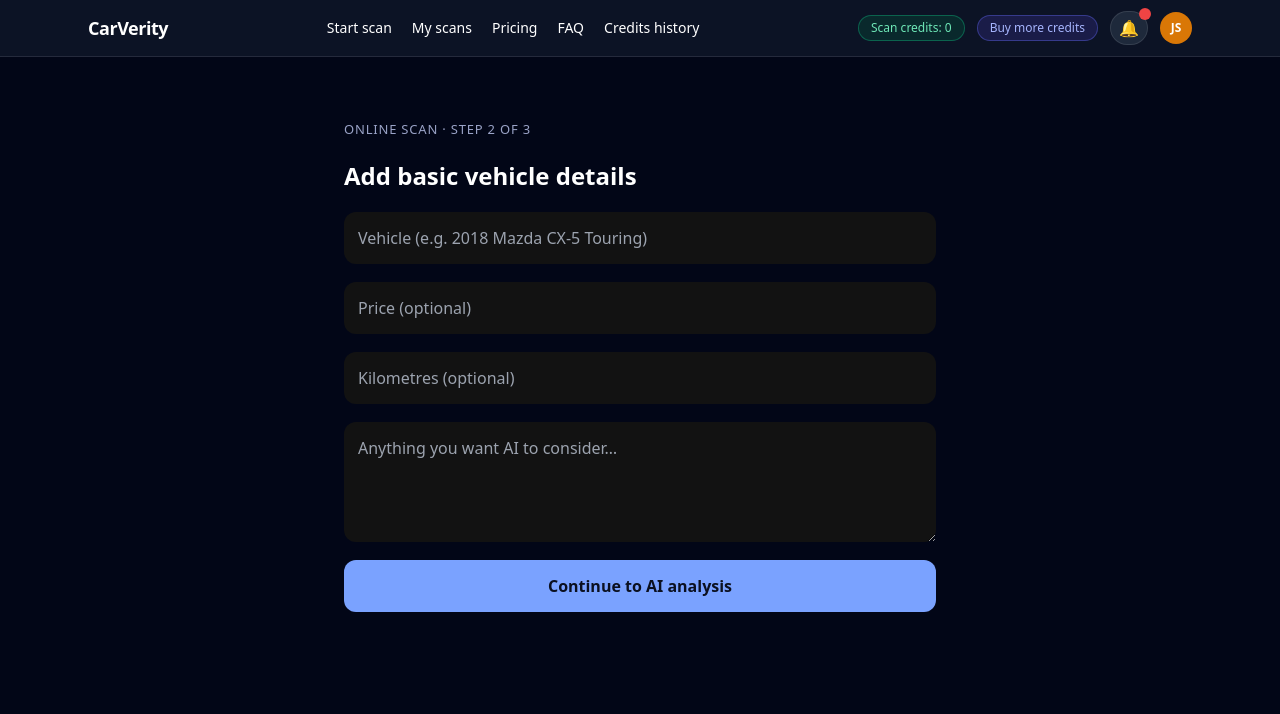
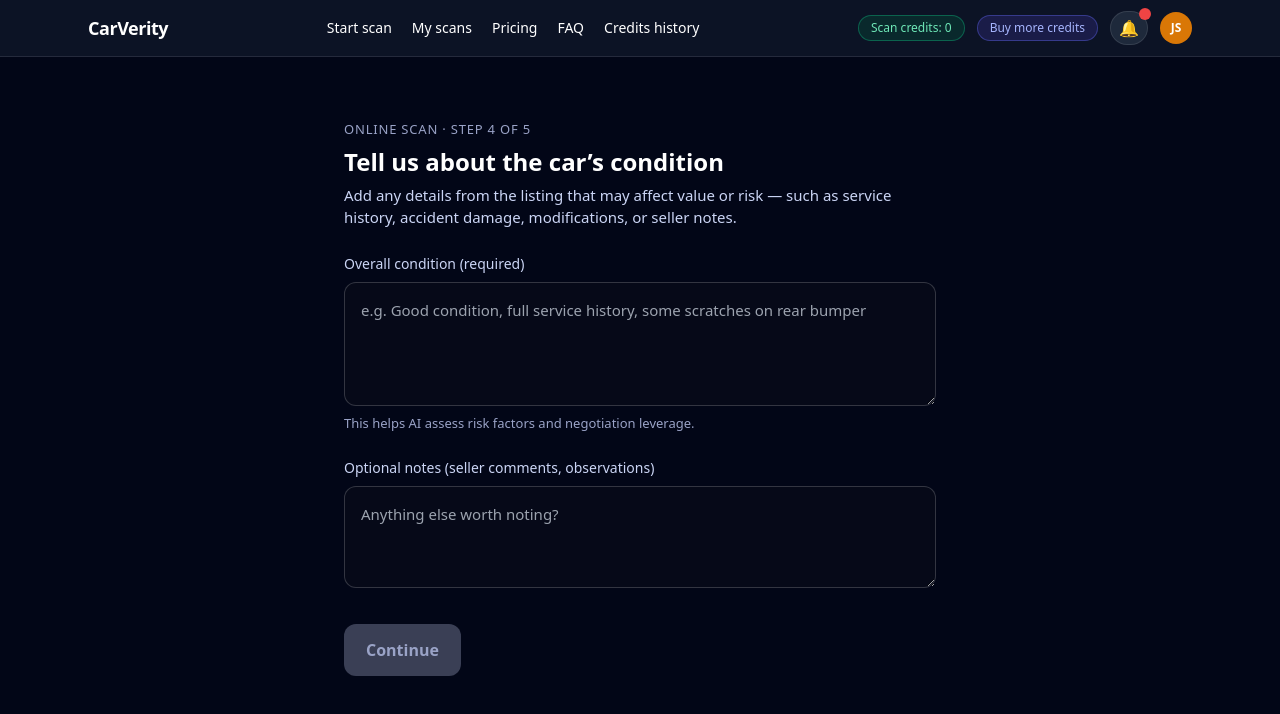
Before and after one commit to jeremy-swallow/carverity-clean, a React (Vite) app: page /online-details in a window 1280 px wide. Shown: the top 714 px of the page. Built offline with nearby package versions, Linux system fonts and the light colour scheme; no server answers; the HTML template or start-up script is replaced by a standard one.

Commit message:
feat: replace scraping step with user condition entry screen

```diff
--- a/src/pages/OnlineDetails.tsx
+++ b/src/pages/OnlineDetails.tsx
@@ -1,88 +1,148 @@
-import { useState } from "react";
+import { useEffect, useState } from "react";
 import { useNavigate } from "react-router-dom";
-import { saveProgress, loadProgress } from "../utils/scanProgress";
+import { saveProgress } from "../utils/scanProgress";
 
 export default function OnlineDetails() {
   const navigate = useNavigate();
-  const progress = loadProgress();
 
-  const [form, setForm] = useState({
-    title: "",
-    price: "",
-    kms: "",
-    notes: "",
+  const [condition, setCondition] = useState("");
+  const [notes, setNotes] = useState("");
+
+  const canContinue = condition.trim().length > 0;
+
+  useEffect(() => {
+    // Track that the user reached this step
+    saveProgress({
+      type: "online",
+      step: "/scan/online/details",
+      startedAt: new Date().toISOString(),
     });
 
-  function handleChange(e: React.ChangeEvent<HTMLInputElement | HTMLTextAreaElement>) {
-    setForm({ ...form, [e.target.name]: e.target.value });
-  }
+    // Restore saved values if user comes back
+    const existingCondition = localStorage.getItem("carverity_condition");
+    const existingNotes = localStorage.getItem("carverity_notes");
+
+    if (existingCondition) setCondition(existingCondition);
+    if (existingNotes) setNotes(existingNotes);
+  }, []);
 
   function handleContinue() {
-    saveProgress({
-      ...progress,
-      type: "online",
-      step: "/scan/online/analyzing",
-      details: form,
-    });
+    localStorage.setItem("carverity_condition", condition.trim());
+    localStorage.setItem("carverity_notes", notes.trim());
 
+    // Proceed to the analysis stage
     navigate("/scan/online/analyzing");
   }
 
   return (
-    <div style={{ maxWidth: 720, margin: "0 auto", padding: "clamp(24px,6vw,64px)", display: "flex", flexDirection: "column", gap: 18 }}>
-      <span style={{ fontSize: 13, letterSpacing: 0.8, textTransform: "uppercase", color: "#9aa3c7" }}>
-        Online scan · Step 2 of 3
+    <div
+      style={{
+        maxWidth: 720,
+        margin: "0 auto",
+        padding: "clamp(24px, 6vw, 64px)",
+        display: "flex",
+        flexDirection: "column",
+        gap: 24,
+      }}
+    >
+      {/* Step context */}
+      <div style={{ display: "flex", flexDirection: "column", gap: 4 }}>
+        <span
+          style={{
+            fontSize: 13,
+            letterSpacing: 0.8,
+            textTransform: "uppercase",
+            color: "#9aa3c7",
+          }}
+        >
+          Online scan · Step 4 of 5
         </span>
 
-      <h1 style={{ fontSize: 24, fontWeight: 800 }}>Add basic vehicle details</h1>
+        <h1 style={{ fontSize: 24, fontWeight: 800 }}>
+          Tell us about the car’s condition
+        </h1>
 
-      <input
-        name="title"
-        placeholder="Vehicle (e.g. 2018 Mazda CX-5 Touring)"
-        value={form.title}
-        onChange={handleChange}
-        style={{ padding: 14, borderRadius: 12 }}
+        <p style={{ color: "#cbd5f5", fontSize: 15 }}>
+          Add any details from the listing that may affect value or risk — such
+          as service history, accident damage, modifications, or seller notes.
+        </p>
+      </div>
+
+      {/* Condition summary */}
+      <div style={{ display: "flex", flexDirection: "column", gap: 8 }}>
+        <label
+          htmlFor="condition"
+          style={{ fontSize: 14, color: "#cbd5f5", fontWeight: 500 }}
+        >
+          Overall condition (required)
+        </label>
+
+        <textarea
+          id="condition"
+          placeholder="e.g. Good condition, full service history, some scratches on rear bumper"
+          value={condition}
+          onChange={(e) => setCondition(e.target.value)}
+          rows={4}
+          style={{
+            padding: 16,
+            borderRadius: 12,
+            fontSize: 15,
+            border: "1px solid rgba(255,255,255,0.18)",
+            background: "rgba(7,10,25,0.9)",
+            color: "#e5ebff",
+          }}
         />
 
-      <input
-        name="price"
-        placeholder="Price (optional)"
-        value={form.price}
-        onChange={handleChange}
-        style={{ padding: 14, borderRadius: 12 }}
-      />
+        <p style={{ color: "#9aa3c7", fontSize: 13 }}>
+          This helps AI assess risk factors and negotiation leverage.
+        </p>
+      </div>
 
-      <input
-        name="kms"
-        placeholder="Kilometres (optional)"
-        value={form.kms}
-        onChange={handleChange}
-        style={{ padding: 14, borderRadius: 12 }}
-      />
+      {/* Optional notes */}
+      <div style={{ display: "flex", flexDirection: "column", gap: 8 }}>
+        <label
+          htmlFor="notes"
+          style={{ fontSize: 14, color: "#cbd5f5", fontWeight: 500 }}
+        >
+          Optional notes (seller comments, observations)
+        </label>
 
         <textarea
-        name="notes"
-        placeholder="Anything you want AI to consider…"
-        value={form.notes}
-        onChange={handleChange}
-        style={{ padding: 14, borderRadius: 12, minHeight: 120 }}
+          id="notes"
+          placeholder="Anything else worth noting?"
+          value={notes}
+          onChange={(e) => setNotes(e.target.value)}
+          rows={3}
+          style={{
+            padding: 16,
+            borderRadius: 12,
+            fontSize: 15,
+            border: "1px solid rgba(255,255,255,0.18)",
+            background: "rgba(7,10,25,0.9)",
+            color: "#e5ebff",
+          }}
         />
+      </div>
 
+      {/* Actions */}
+      <div style={{ marginTop: 12 }}>
         <button
+          disabled={!canContinue}
           onClick={handleContinue}
           style={{
             padding: "14px 22px",
             borderRadius: 12,
             fontSize: 16,
             fontWeight: 600,
-          background: "#7aa2ff",
-          color: "#0b1020",
+            background: canContinue ? "#7aa2ff" : "#3a3f55",
+            color: canContinue ? "#0b1020" : "#9aa3c7",
             border: "none",
-          cursor: "pointer",
+            cursor: canContinue ? "pointer" : "default",
           }}
         >
-        Continue to AI analysis
+          Continue
         </button>
+      </div>
     </div>
   );
 }
```
Lines whose indentation alone changed are shown as unchanged.
